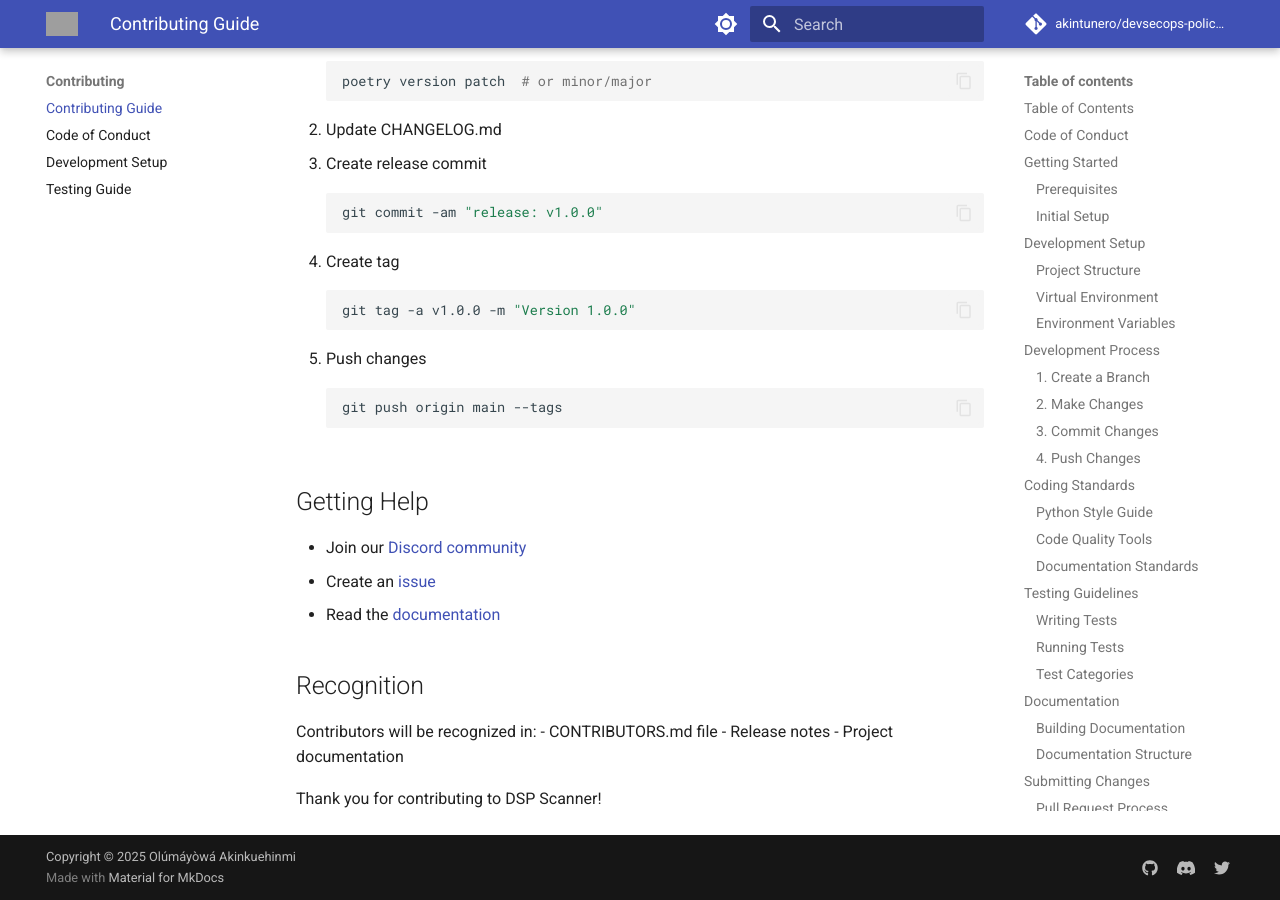
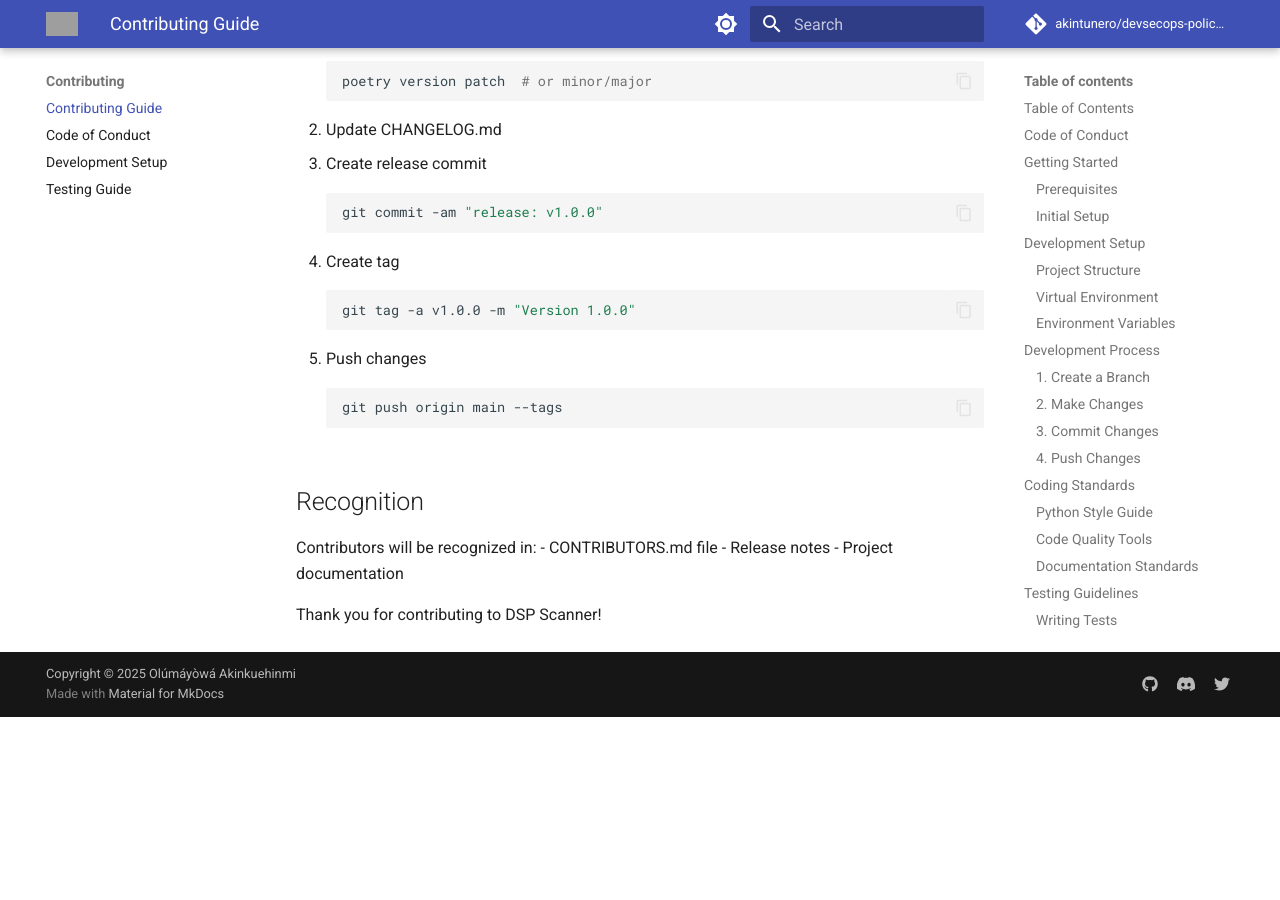
Before and after one commit to akintunero/devsecops-policy-scanner, an MkDocs documentation site: the page built from docs/contributing.md, in a window 1280 px wide and 900 px high, scrolled down 7207 px. Built offline with MkDocs 1.6.1 and Material for MkDocs 9.7.7, drawn with Linux system fonts in a browser that asks for light colours; comment, search, counter and statistics services are not loaded; after the commit the page ends 7924 px from its top, so only the background shows below that; grey boxes are pictures that could not be loaded.

Commit message:
Remove 'Getting Help' section from contributing.md
Removed the 'Getting Help' section with community links.

````diff
--- a/docs/contributing.md
+++ b/docs/contributing.md
@@ -329,11 +329,6 @@
    git push origin main --tags
    ```
 
-## Getting Help
-
-- Join our [Discord community](https://discord.gg/dsp-scanner)
-- Create an [issue](https://github.com/yourusername/dsp-scanner/issues)
-- Read the [documentation](https://dsp-scanner.readthedocs.io)
 
 ## Recognition
 
````
